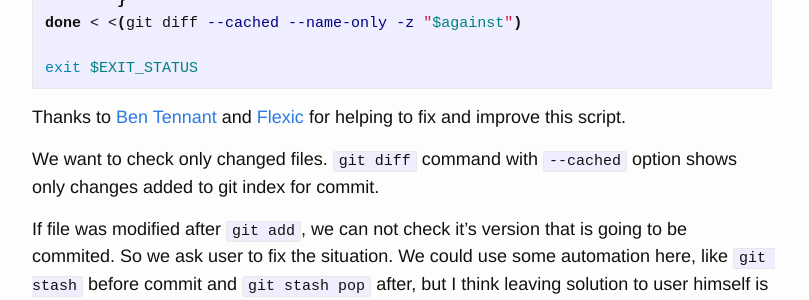
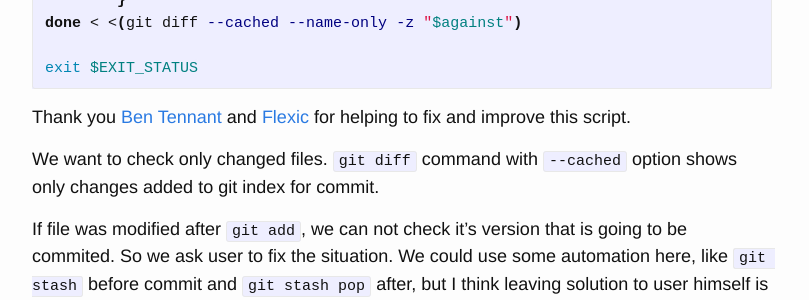
Before and after one commit to selivan/selivan.github.io, a Jekyll site: the page built from _posts/2017-04-08-ansible-check-on-commit-vault-files-are-encrypted.md, in a window 1280 px wide and 900 px high, scrolled down 1466 px. Shown: the part 153-453 px from the top of the window, without its empty margins (238-1047 px from the left). Built offline with Jekyll 4.4.1, drawn with Linux system fonts in a browser that asks for light colours; comment, search, counter and statistics services are not loaded.

Commit message:
Update 2017-04-08-ansible-check-on-commit-vault-files-are-encrypted.md

````diff
--- a/_posts/2017-04-08-ansible-check-on-commit-vault-files-are-encrypted.md
+++ b/_posts/2017-04-08-ansible-check-on-commit-vault-files-are-encrypted.md
@@ -61,7 +61,7 @@ done < <(git diff --cached --name-only -z "$against")
 exit $EXIT_STATUS
 ```
 
-Thanks to [Ben Tennant](https://disqus.com/by/ben_tennant/) and [Flexic](https://disqus.com/by/flexic/) for helping to fix and improve this script.
+Thank you [Ben Tennant](https://disqus.com/by/ben_tennant/) and [Flexic](https://disqus.com/by/flexic/) for helping to fix and improve this script.
 
 We want to check only changed files. `git diff` command with `--cached` option shows only changes added to git index for commit.
 
````
